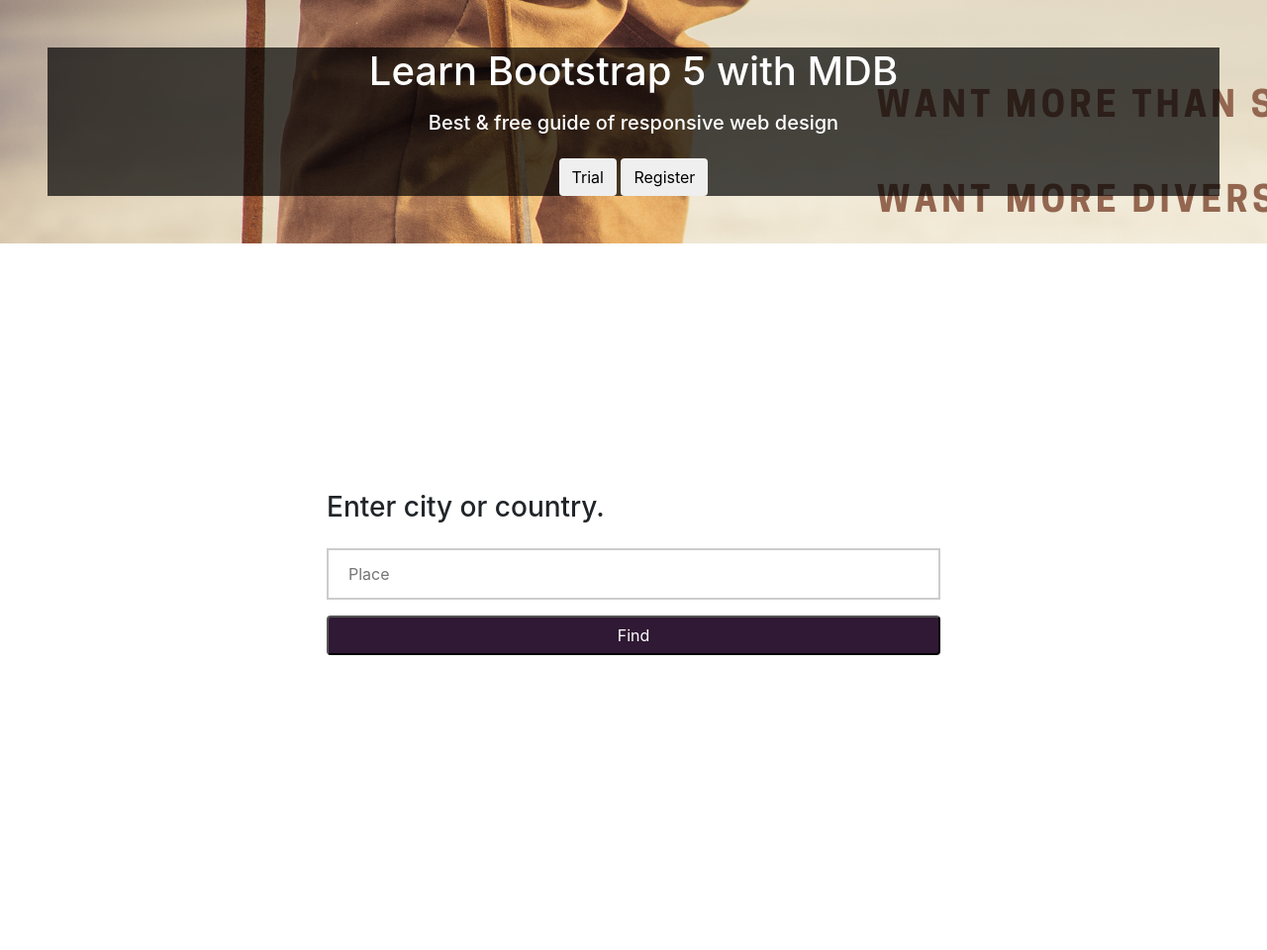
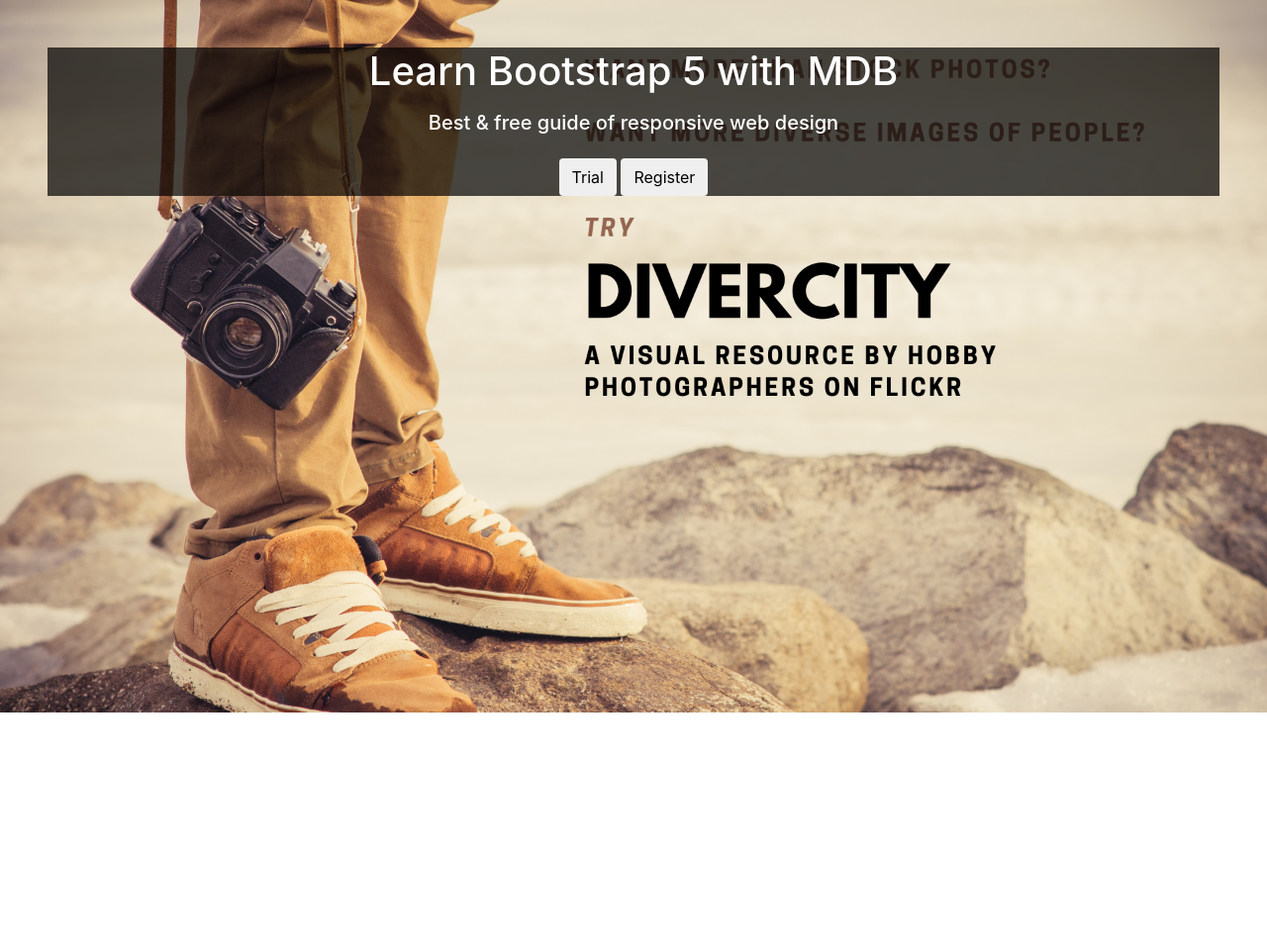
Before and after one commit to debiday/divercity_image_search, a Flask app: page / in a window 1280 px wide. Shown: the part 82-1042 px from the top of the page at 99% size. Before the commit the page ends 744 px from the top, so only its background shows below. Run offline with Flask 2, Linux system fonts and the light colour scheme; some libraries are stand-ins or nearby versions.

Commit message:
Fix header image sizing

```diff
--- a/static/styles.css
+++ b/static/styles.css
@@ -20,8 +20,10 @@
 <!---------------------------------------------------------------> */
   /* Default height for small devices */
   #intro {
-    width: 100vw;
-    background-repeat: repeat;
+    width: 100%;
+    background-size: cover;
+    height: 90vh;
+    background-repeat: no-repeat;
   }
 
   /* Height for devices larger than 992px
```
